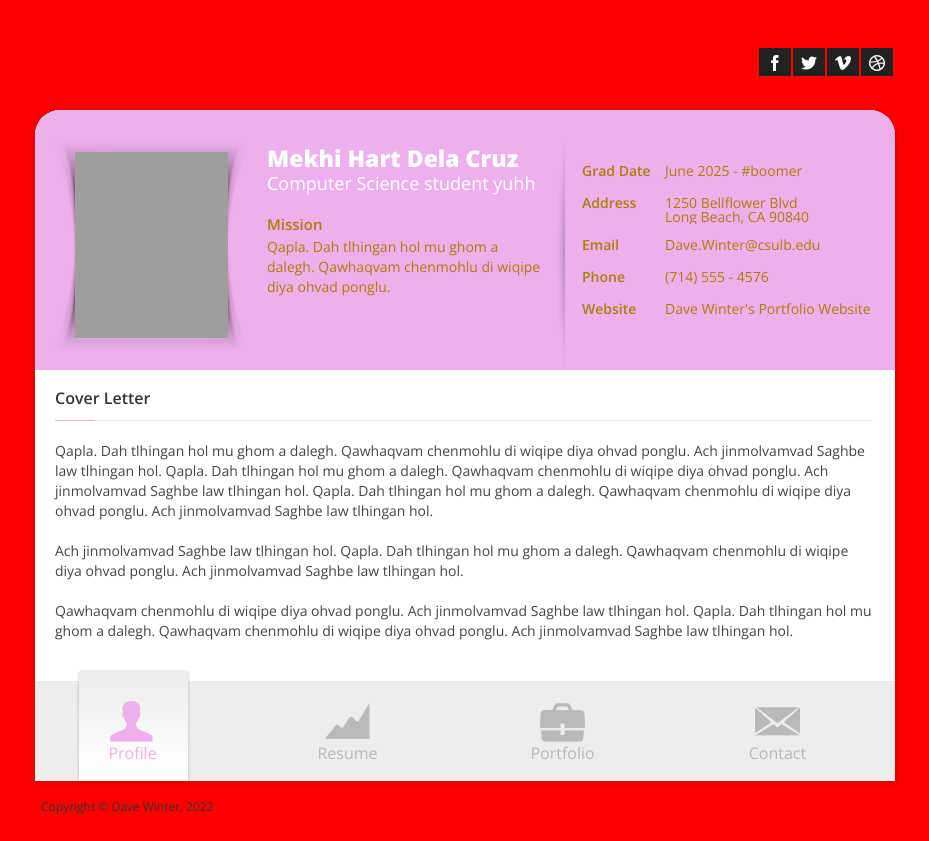
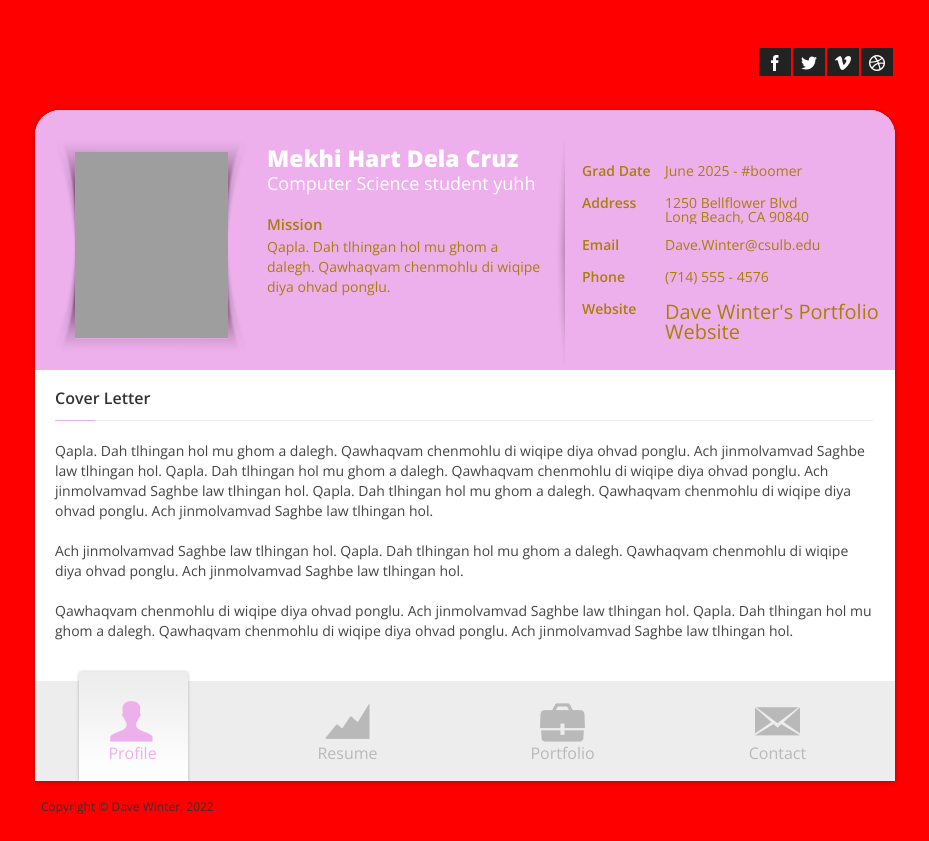
Before and after one commit to dauidus/Fall-2023-github-workshop-4, a plain HTML site: page index.html in a window 1280 px wide. Shown: the whole page, without its empty margins (175-1104 px from the left). Drawn offline with nearby package versions, Linux system fonts and the light colour scheme; some packages are replaced by stand-ins of ours; grey boxes are pictures that could not be loaded.

Commit message:
added h3 tag for website

```diff
--- a/index.html
+++ b/index.html
@@ -78,7 +78,7 @@
                         <li><label>Address</label><span>1250 Bellflower Blvd<br />Long Beach, CA 90840</span></li>
                         <li><label>Email</label><span class="word-wrap">Dave.Winter@csulb.edu</span></li>
                         <li><label>Phone</label><span>(714) 555 - 4576</span></li>
-                        <li><label>Website</label><span class="word-wrap"><a href="https://www.youtube.com/watch?v=tmY-G6sngk8&ab_channel=Ziklon">Dave Winter's Portfolio Website</a></span></li>
+                        <li><label>Website</label><span class="word-wrap"><h3><a href="https://www.youtube.com/watch?v=tmY-G6sngk8&ab_channel=Ziklon">Dave Winter's Portfolio Website</a></h3></span></li>
                     </ul>
                     <!-- /Personal info section -->
 
```
